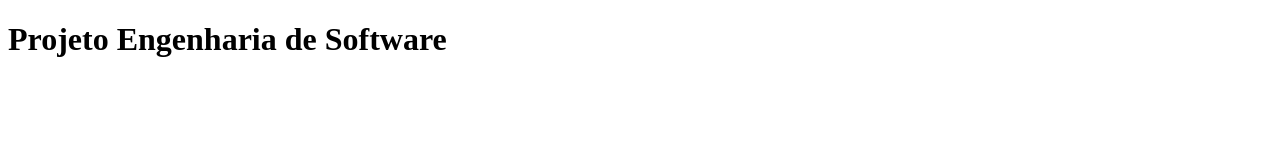
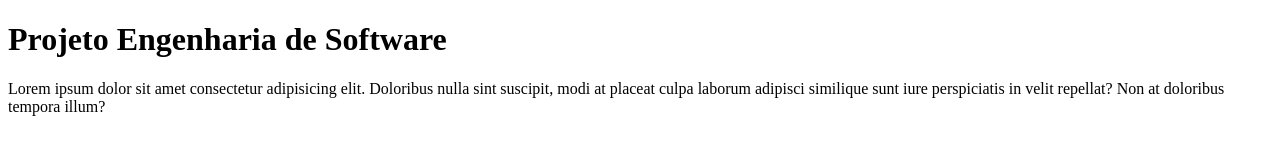
Before and after one commit to camilataglione/rodrigoecamila, a plain HTML site: page index.html in a window 1280 px wide. Drawn offline with Linux system fonts and the light colour scheme.

Commit message:
Incluído parágrafo com Lorem Ipsum e alteração nas primeiras letras do subtítulo do README para maiúsculas

```diff
--- a/index.html
+++ b/index.html
@@ -1,11 +1,20 @@
 <!DOCTYPE html>
-<html lang="en">
+<html lang="pt-BR">
+
 <head>
     <meta charset="UTF-8">
     <meta name="viewport" content="width=device-width, initial-scale=1.0">
     <title>Document</title>
 </head>
+
 <body>
     <h1>Projeto Engenharia de Software</h1>
+    <p>
+        Lorem ipsum dolor sit amet consectetur adipisicing elit.
+        Doloribus nulla sint suscipit, modi at placeat culpa laborum adipisci similique sunt iure perspiciatis in velit
+        repellat?
+        Non at doloribus tempora illum?
+    </p>
 </body>
+
 </html>
```
Also changed, not shown: 1 other file.
